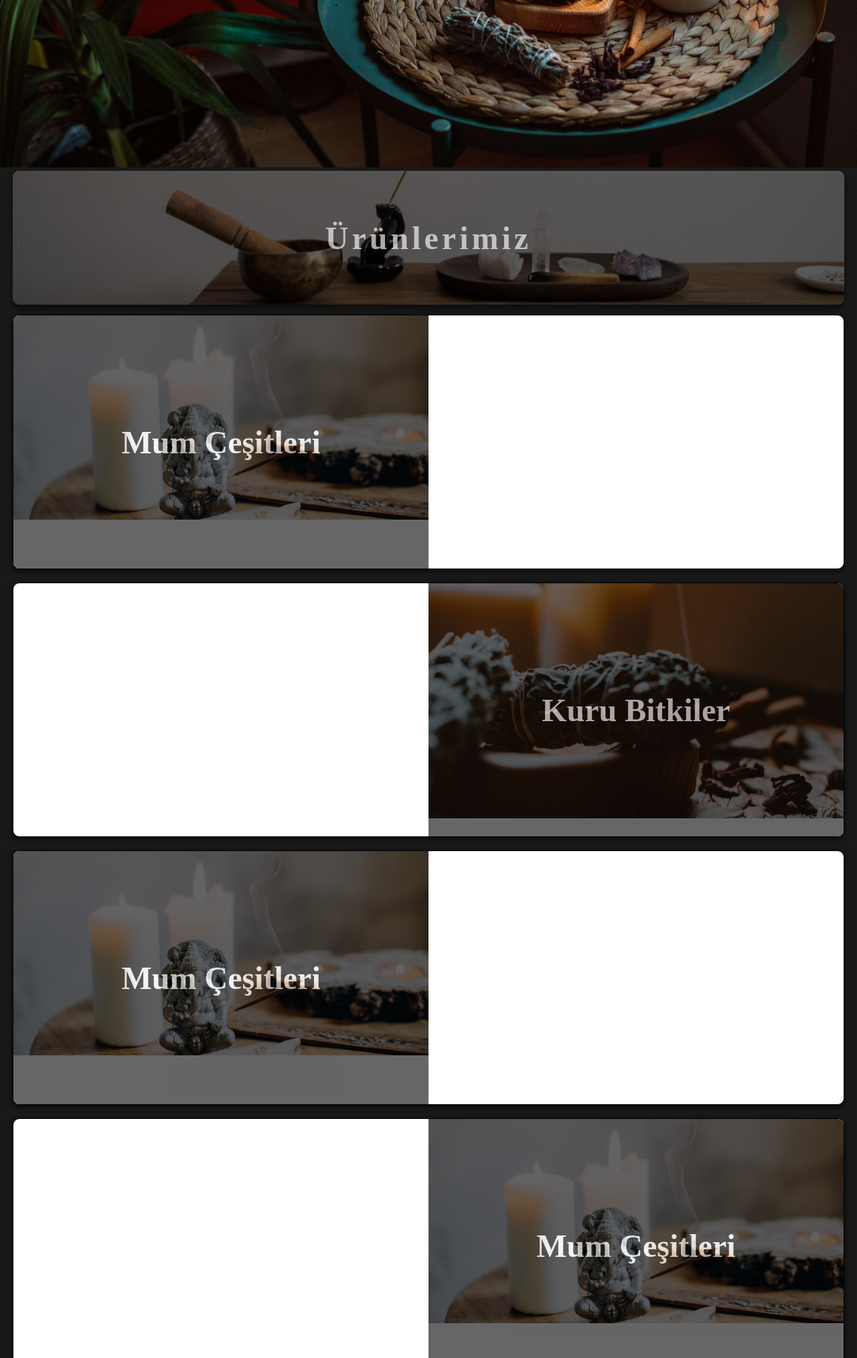
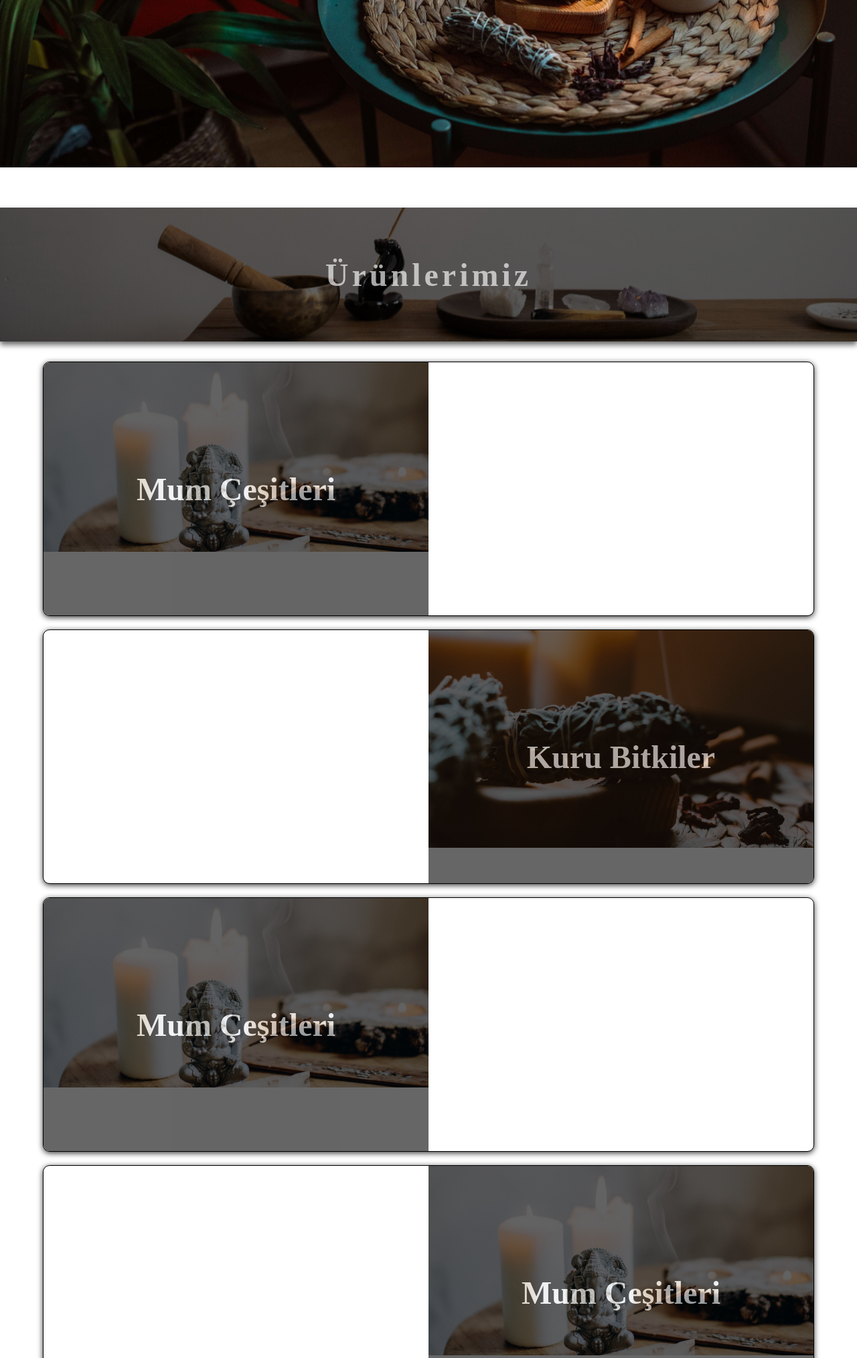
Before and after one commit to MuratAkkus0/frontend-daily, a PHP site: page /html/index.html in a window 1280 px wide. Shown: the part 550-2578 px from the top of the page at 67% size. Run offline with PHP 8.4, Linux system fonts and the light colour scheme.

Commit message:
Update style.css

```diff
--- a/valens-katolog/css/style.css
+++ b/valens-katolog/css/style.css
@@ -145,7 +145,6 @@ a.li-menu:hover {
     display: flex;
     flex-direction: column;
     align-items: center;
-    background-color: rgba(0, 0, 0, 0.9);
 }
 
 .main {
@@ -165,7 +164,6 @@ a.li-menu:hover {
     align-items: center;
 }
 .main-content .main-background{
-
 }
 .main-background img{
     position: absolute;
@@ -224,23 +222,12 @@ a.li-menu:hover {
     text-align: justify;
 
 }
-
-.main .product-content {
-    height: 200vh;
-    width: 100%;
-    padding: 0px;
-    display: flex;
-    justify-content: center;
-    flex-direction: column;
-    transition: all .3s ease;
-}
-
 .product-title {
-    margin: 5px 0;
+    margin-top: 60px;
     justify-self: flex-start;
     height: 200px;
-    width: 97%;
-    border-radius: 10px;
+    width: 100%;
+    border-radius: 0px;
     box-shadow: 0 5px 8px 0 rgba(0, 0, 0, 0.6);
     background-image: url("../images/products_background.jpg");
     background-repeat: no-repeat;
@@ -255,17 +242,29 @@ a.li-menu:hover {
     color: rgba(255, 255, 255, 0.65);
     width: 100%;
     height: 100%;
-    border-radius: 10px;
+    border-radius: 0px;
     background-color: rgba(0, 0, 0, 0.6);
     font-size: 48px;
     font-weight: 600;
     letter-spacing: 5px;
 }
 
+
+.main .product-content {
+    margin-top: 20px;
+    height: 200vh;
+    width: 100%;
+    padding: 0px;
+    display: flex;
+    justify-content: center;
+    flex-direction: column;
+    transition: all .3s ease;
+}
+
 .product {
     margin: 10px 0;
     position: relative;
-    width: 97%;
+    width: 90%;
     height: clamp(300px,60%,400px);
     display: flex;
     border-radius: 10px;
```
